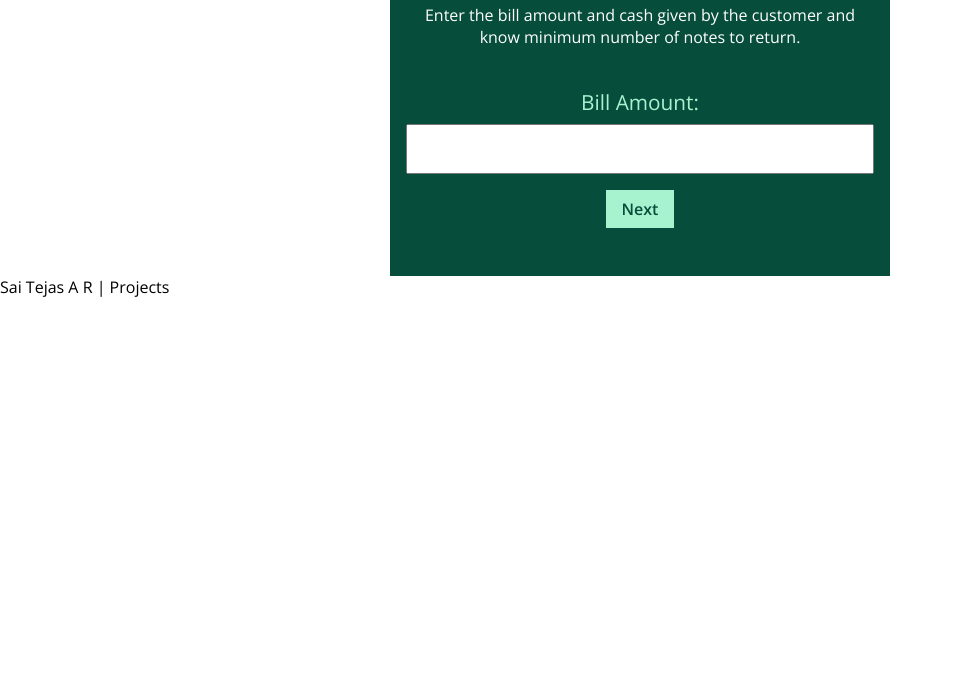
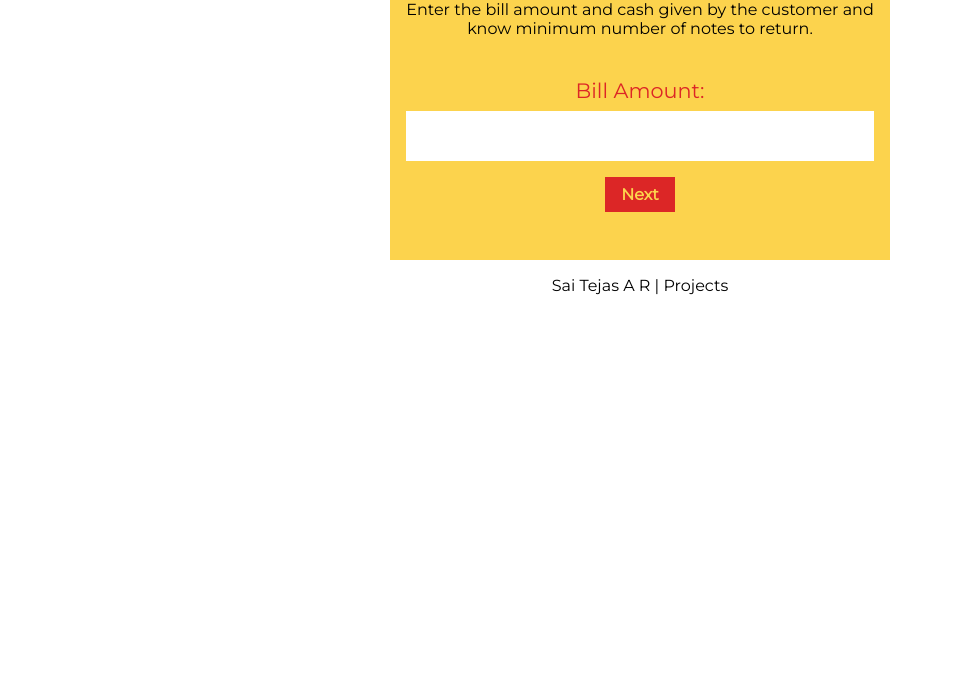
Before and after one commit to Saitejas21/Cash-Register-App-2, a plain HTML site: page index.html in a window 1280 px wide. Shown: the part 101-800 px from the top of the page, without its empty margins (0-953 px from the left). Drawn offline with nearby package versions, Linux system fonts and the light colour scheme.

Commit message:
update: added styling and stuff

```diff
--- a/index.html
+++ b/index.html
@@ -4,10 +4,10 @@
 <head>
     <meta charset="UTF-8">
     <meta name="viewport" content="width=device-width, initial-scale=1.0">
-    <title>Cash Register Manager</title>
+    <title>Cash Register Manager | Sai Tejas A R Projects</title>
 
     <link rel="preconnect" href="https://fonts.gstatic.com">
-    <link href="https://fonts.googleapis.com/css2?family=Open+Sans:wght@400;600&display=swap" rel="stylesheet">
+    <link href="https://fonts.googleapis.com/css2?family=Montserrat&display=swap" rel="stylesheet">
 
     <link rel="stylesheet" href="style.css">
 </head>
@@ -59,7 +59,7 @@
     </section>
 
     <footer>
-        <div>Sai Tejas A R | Projects</div>
+        <div class="footer">Sai Tejas A R | Projects</div>
     </footer>
 
     <script src="app.js"></script>
--- a/style.css
+++ b/style.css
@@ -1,9 +1,9 @@
 :root{
-    --dark-green : #064E3B;
-    --faint-green: #A7F3D0;
+    --dark-green : #FCD34D;
+    --faint-green: #DC2626;
 }
 *{
-    font-family: 'Open Sans', sans-serif;
+    font-family: 'Montserrat', sans-serif;
     box-sizing: border-box;
 }
 body{
@@ -21,7 +21,7 @@ body{
     background-color: var(--dark-green);
 }
 h1, p{
-    color: white;
+    color: black;
 }
 .label{
     font-size: 1.3rem;
@@ -35,6 +35,7 @@ input{
     padding: 1rem;
     height: 50px;
     display: block;
+    border: none;
 }
 
 button{
@@ -64,7 +65,7 @@ button{
 
 #output table, th, td{
     padding: 0.2rem;
-    color: var(--dark-green);
+    color: black;
     background-color:var(--faint-green);
     border: 2px solid var(--dark-green) ;
     border-collapse: collapse;
@@ -82,3 +83,9 @@ table{
 th,td{
     word-wrap: break-word;
 }
+
+footer{
+    text-align: center;
+    padding-top: 1rem;
+
+}
```
